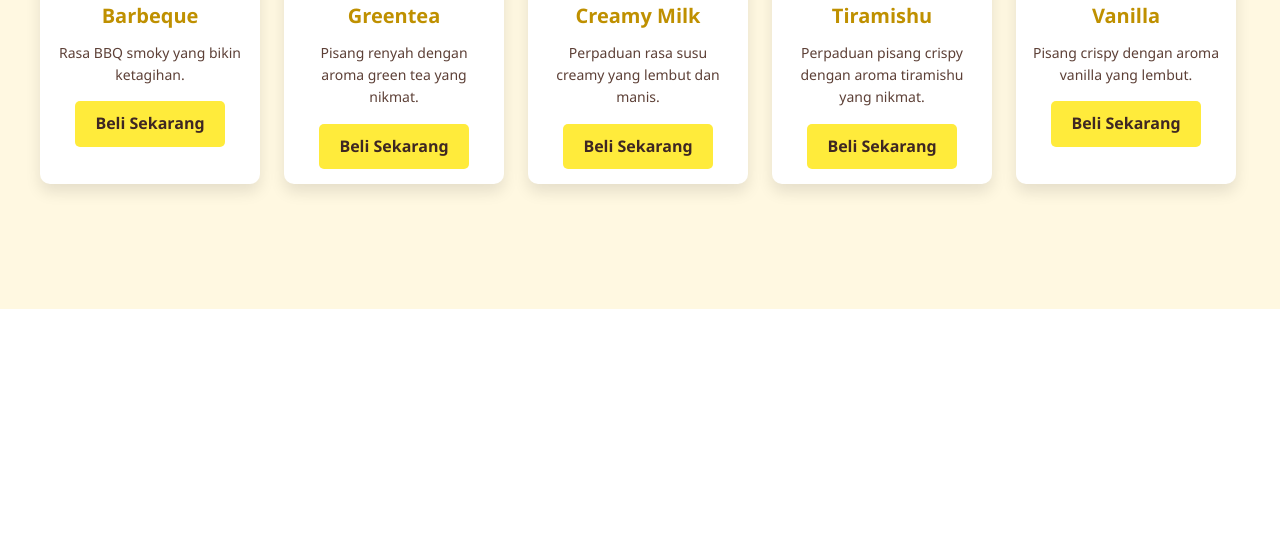
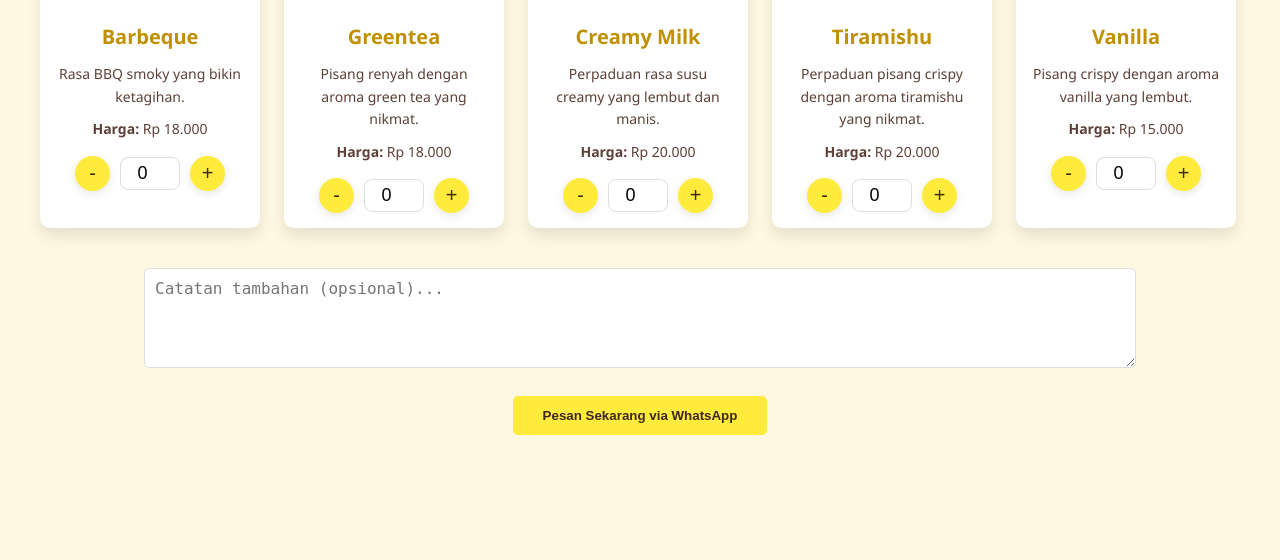
Before and after one commit to proyek1webs/BananaChip, a PHP site: page /menu.html in a window 1280 px wide. Shown: the part 828-1388 px from the top of the page. Before the commit the page ends 1137 px from the top, so only its background shows below. Run offline with PHP 8.4, Linux system fonts and the light colour scheme.

Commit message:
menambahkan opsi

```diff
--- a/menu.html
+++ b/menu.html
@@ -24,68 +24,167 @@
     <section id="menu" class="menu-page">
         <h2>Menu Banana Chip</h2>
         <div class="menu-items">
+
+            <!-- Item Template -->
             <div class="item">
                 <img src="banana-original.jpg" alt="Original">
                 <h3>Original</h3>
                 <p>Rasa pisang asli yang renyah dan gurih.</p>
-                <a href="https://wa.me/6282122339125?text=Halo%20Banana%20King%2C%20saya%20mau%20pesan%20Banana%20Chip%20Original%0ANama%3A%20%0AAlamat%3A%20%0AJumlah%3A%20" class="btn-beli" target="_blank">Beli Sekarang</a>
+                <p><strong>Harga:</strong> Rp 15.000</p>
+                <div class="quantity-control">
+                    <button onclick="kurangi(this)">-</button>
+                    <input type="number" value="0" min="0" data-nama="Original" data-harga="15000">
+                    <button onclick="tambah(this)">+</button>
+                </div>
             </div>
             <div class="item">
                 <img src="banana-choco.jpg" alt="Chocolate">
                 <h3>Chocolate</h3>
                 <p>Pisang renyah dilapisi cokelat premium yang menggoda.</p>
-                <a href="https://wa.me/6282122339125?text=Halo%20Banana%20King%2C%20saya%20mau%20pesan%20Banana%20Chip%20Chocolate%0ANama%3A%20%0AAlamat%3A%20%0AJumlah%3A%20" class="btn-beli" target="_blank">Beli Sekarang</a>
+                <p><strong>Harga:</strong> Rp 17.000</p>
+                <div class="quantity-control">
+                    <button onclick="kurangi(this)">-</button>
+                    <input type="number" value="0" min="0" data-nama="Chocolate" data-harga="17000">
+                    <button onclick="tambah(this)">+</button>
+                </div>
             </div>
             <div class="item">
-                <img src="banana-Matcha.jpg" alt="Matcha">
+                <img src="banana-matcha.jpg" alt="Matcha">
                 <h3>Matcha</h3>
                 <p>Pisang renyah dengan aroma matcha yang menyegarkan.</p>
-                <a href="https://wa.me/6282122339125?text=Halo%20Banana%20King%2C%20saya%20mau%20pesan%20Banana%20Chip%20Matcha%0ANama%3A%20%0AAlamat%3A%20%0AJumlah%3A%20" class="btn-beli" target="_blank">Beli Sekarang</a>
+                <p><strong>Harga:</strong> Rp 18.000</p>
+                <div class="quantity-control">
+                    <button onclick="kurangi(this)">-</button>
+                    <input type="number" value="0" min="0" data-nama="Matcha" data-harga="18000">
+                    <button onclick="tambah(this)">+</button>
+                </div>
             </div>
             <div class="item">
                 <img src="banana-balado.jpg" alt="Balado">
                 <h3>Balado</h3>
                 <p>Sensasi pedas manis khas balado yang unik.</p>
-                <a href="https://wa.me/6282122339125?text=Halo%20Banana%20King%2C%20saya%20mau%20pesan%20Banana%20Chip%20Balado%0ANama%3A%20%0AAlamat%3A%20%0AJumlah%3A%20" class="btn-beli" target="_blank">Beli Sekarang</a>
+                <p><strong>Harga:</strong> Rp 18.000</p>
+                <div class="quantity-control">
+                    <button onclick="kurangi(this)">-</button>
+                    <input type="number" value="0" min="0" data-nama="Balado" data-harga="18000">
+                    <button onclick="tambah(this)">+</button>
+                </div>
             </div>
             <div class="item">
-                <img src="banana-Redvelvet.jpg" alt="Redvelvet">
+                <img src="banana-redvelvet.jpg" alt="Redvelvet">
                 <h3>Redvelvet</h3>
                 <p>Pisang crispy dengan rasa redvelvet yang mewah.</p>
-                <a href="https://wa.me/6282122339125?text=Halo%20Banana%20King%2C%20saya%20mau%20pesan%20Banana%20Chip%20Redvelvet%0ANama%3A%20%0AAlamat%3A%20%0AJumlah%3A%20" class="btn-beli" target="_blank">Beli Sekarang</a>
+                <p><strong>Harga:</strong> Rp 20.000</p>
+                <div class="quantity-control">
+                    <button onclick="kurangi(this)">-</button>
+                    <input type="number" value="0" min="0" data-nama="Redvelvet" data-harga="20000">
+                    <button onclick="tambah(this)">+</button>
+                </div>
             </div>
             <div class="item">
                 <img src="banana-barbeque.jpg" alt="Barbeque">
                 <h3>Barbeque</h3>
                 <p>Rasa BBQ smoky yang bikin ketagihan.</p>
-                <a href="https://wa.me/6282122339125?text=Halo%20Banana%20King%2C%20saya%20mau%20pesan%20Banana%20Chip%20Barbeque%0ANama%3A%20%0AAlamat%3A%20%0AJumlah%3A%20" class="btn-beli" target="_blank">Beli Sekarang</a>
+                <p><strong>Harga:</strong> Rp 18.000</p>
+                <div class="quantity-control">
+                    <button onclick="kurangi(this)">-</button>
+                    <input type="number" value="0" min="0" data-nama="Barbeque" data-harga="18000">
+                    <button onclick="tambah(this)">+</button>
+                </div>
             </div>
             <div class="item">
-                <img src="banana-Greentea.jpg" alt="Greentea">
+                <img src="banana-greentea.jpg" alt="Greentea">
                 <h3>Greentea</h3>
                 <p>Pisang renyah dengan aroma green tea yang nikmat.</p>
-                <a href="https://wa.me/6282122339125?text=Halo%20Banana%20King%2C%20saya%20mau%20pesan%20Banana%20Chip%20Greentea%0ANama%3A%20%0AAlamat%3A%20%0AJumlah%3A%20" class="btn-beli" target="_blank">Beli Sekarang</a>
+                <p><strong>Harga:</strong> Rp 18.000</p>
+                <div class="quantity-control">
+                    <button onclick="kurangi(this)">-</button>
+                    <input type="number" value="0" min="0" data-nama="Greentea" data-harga="18000">
+                    <button onclick="tambah(this)">+</button>
+                </div>
             </div>
             <div class="item">
-                <img src="banana-Creamy.jpg" alt="Creamy Milk">
+                <img src="banana-creamy.jpg" alt="Creamy Milk">
                 <h3>Creamy Milk</h3>
                 <p>Perpaduan rasa susu creamy yang lembut dan manis.</p>
-                <a href="https://wa.me/6282122339125?text=Halo%20Banana%20King%2C%20saya%20mau%20pesan%20Banana%20Chip%20Creamy%20Milk%0ANama%3A%20%0AAlamat%3A%20%0AJumlah%3A%20" class="btn-beli" target="_blank">Beli Sekarang</a>
+                <p><strong>Harga:</strong> Rp 20.000</p>
+                <div class="quantity-control">
+                    <button onclick="kurangi(this)">-</button>
+                    <input type="number" value="0" min="0" data-nama="Creamy Milk" data-harga="20000">
+                    <button onclick="tambah(this)">+</button>
+                </div>
             </div>
             <div class="item">
-                <img src="banana-Tiramishu.jpg" alt="Tiramishu">
+                <img src="banana-tiramishu.jpg" alt="Tiramishu">
                 <h3>Tiramishu</h3>
                 <p>Perpaduan pisang crispy dengan aroma tiramishu yang nikmat.</p>
-                <a href="https://wa.me/6282122339125?text=Halo%20Banana%20King%2C%20saya%20mau%20pesan%20Banana%20Chip%20Tiramishu%0ANama%3A%20%0AAlamat%3A%20%0AJumlah%3A%20" class="btn-beli" target="_blank">Beli Sekarang</a>
+                <p><strong>Harga:</strong> Rp 20.000</p>
+                <div class="quantity-control">
+                    <button onclick="kurangi(this)">-</button>
+                    <input type="number" value="0" min="0" data-nama="Tiramishu" data-harga="20000">
+                    <button onclick="tambah(this)">+</button>
+                </div>
             </div>
             <div class="item">
-                <img src="banana-Vanilla.jpg" alt="Vanilla">
+                <img src="banana-vanilla.jpg" alt="Vanilla">
                 <h3>Vanilla</h3>
                 <p>Pisang crispy dengan aroma vanilla yang lembut.</p>
-                <a href="https://wa.me/6282122339125?text=Halo%20Banana%20King%2C%20saya%20mau%20pesan%20Banana%20Chip%20Vanilla%0ANama%3A%20%0AAlamat%3A%20%0AJumlah%3A%20" class="btn-beli" target="_blank">Beli Sekarang</a>
+                <p><strong>Harga:</strong> Rp 15.000</p>
+                <div class="quantity-control">
+                    <button onclick="kurangi(this)">-</button>
+                    <input type="number" value="0" min="0" data-nama="Vanilla" data-harga="15000">
+                    <button onclick="tambah(this)">+</button>
+                </div>
             </div>
+
+        </div>
+
+        <div class="note-area">
+            <textarea id="note" placeholder="Catatan tambahan (opsional)..."></textarea>
+            <button id="pesan-sekarang">Pesan Sekarang via WhatsApp</button>
         </div>
     </section>
 
+    <script>
+    function tambah(el){
+        var input = el.parentNode.querySelector('input');
+        input.value = parseInt(input.value) + 1;
+    }
+
+    function kurangi(el){
+        var input = el.parentNode.querySelector('input');
+        if(parseInt(input.value) > 0){
+            input.value = parseInt(input.value) - 1;
+        }
+    }
+
+    document.getElementById('pesan-sekarang').addEventListener('click', function(){
+        var inputs = document.querySelectorAll('.menu-items input');
+        var pesan = "Halo Banana King%0ASaya ingin memesan:%0A";
+        var adaPesanan = false;
+        inputs.forEach(function(input){
+            var jumlah = parseInt(input.value);
+            if(jumlah > 0){
+                adaPesanan = true;
+                var nama = input.getAttribute('data-nama');
+                var harga = parseInt(input.getAttribute('data-harga'));
+                var total = jumlah * harga;
+                pesan += "- " + nama + " (" + jumlah + " x Rp " + harga + ") = Rp " + total + "%0A";
+            }
+        });
+
+        var note = document.getElementById('note').value;
+        if(note){
+            pesan += "%0ANote: " + encodeURIComponent(note);
+        }
+
+        if(adaPesanan){
+            window.open('https://wa.me/6282122339125?text=' + pesan, '_blank');
+        } else {
+            alert("Silakan pilih minimal 1 produk untuk dipesan.");
+        }
+    });
+    </script>
+
 </body>
 </html>
--- a/style.css
+++ b/style.css
@@ -301,6 +301,73 @@ section {
     box-shadow: 0 15px 25px rgba(0,0,0,0.15);
 }
 
+.quantity-control {
+    display: flex;
+    align-items: center;
+    justify-content: center;
+    margin-top: 15px;
+    gap: 10px;
+}
+
+.quantity-control button {
+    width: 35px;
+    height: 35px;
+    font-size: 20px;
+    background: #ffeb3b;
+    color: #3e2723;
+    border: none;
+    border-radius: 50%;
+    cursor: pointer;
+    box-shadow: 0 3px 10px rgba(0, 0, 0, 0.1);
+    transition: 0.3s ease;
+}
+
+.quantity-control button:hover {
+    background: #fff176;
+    transform: scale(1.1);
+}
+
+.quantity-control input {
+    width: 60px;
+    text-align: center;
+    font-size: 18px;
+    border: 1px solid #ddd;
+    border-radius: 8px;
+    padding: 5px 10px;
+}
+
+
+.note-area {
+    margin-top: 40px;
+    text-align: center;
+}
+
+.note-area textarea {
+    width: 80%;
+    height: 100px;
+    padding: 10px;
+    font-size: 16px;
+    margin-bottom: 20px;
+    border-radius: 5px;
+    border: 1px solid #ddd;
+}
+
+#pesan-sekarang {
+    padding: 12px 30px;
+    background: #ffeb3b;
+    color: #3e2723;
+    font-weight: bold;
+    border: none;
+    border-radius: 5px;
+    cursor: pointer;
+    transition: 0.3s;
+}
+
+#pesan-sekarang:hover {
+    background: #fff176;
+}
+
+
 .btn-beli {
     display: inline-block;
     margin-top: 15px;
@@ -371,7 +438,7 @@ section {
 
 .map-container {
     position: relative;
-    width: 100%;
+    width: 50%;
     padding-bottom: 56.25%; /* 16:9 aspect ratio */
     border-radius: 10px;
     overflow: hidden;
```
Also changed, not shown: script.js (line endings or trailing spaces).
